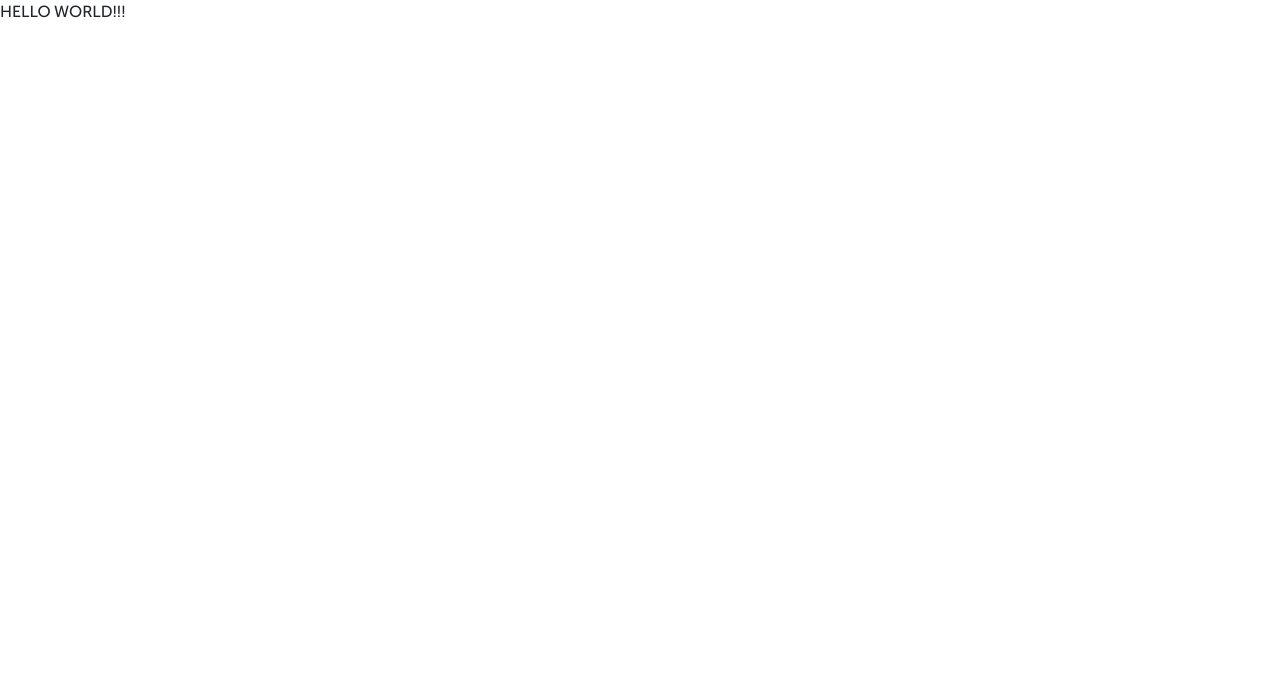
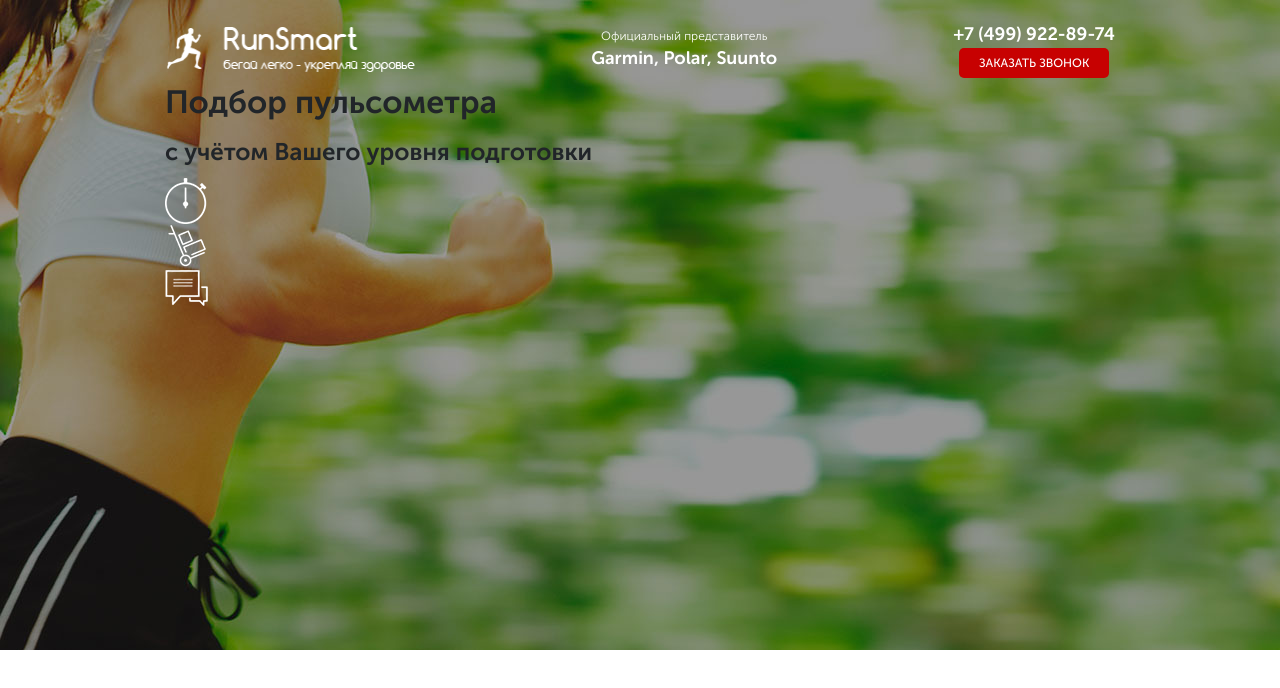
Before and after one commit to Aramex86/BEMproj, a website: page src/index.html in a window 1280 px wide. Drawn offline with nearby package versions, Linux system fonts and the light colour scheme; files that its build step writes are made by us from their sources; a web font is replaced by a local one.

Commit message:
section promo

```diff
--- a/gulpfile.js
+++ b/gulpfile.js
@@ -15,7 +15,7 @@ gulp.task('server', function () {
 });
 
 gulp.task('styles', function () {
-    return gulp.src("src/sass/*.+(scss|sass)")
+    return gulp.src("src/sass/**/*.+(scss|sass)")
         .pipe(sass({
             outputStyle: 'compressed'
         }).on('error', sass.logError))
@@ -32,7 +32,7 @@ gulp.task('styles', function () {
 });
 
 gulp.task('watch', function () {
-    gulp.watch("src/sass/*.+(scss|sass)", gulp.parallel('styles'));
+    gulp.watch("src/sass/**/*.+(scss|sass)", gulp.parallel('styles'));
     gulp.watch("src/*.html").on("change", browserSync.reload);
 });
 
--- a/package.json
+++ b/package.json
@@ -8,7 +8,7 @@
   },
   "repository": {
     "type": "git",
-    "url": "https://github.com/Aramex86/BEMproj.git"
+    "url": "git+https://github.com/Aramex86/BEMproj.git"
   },
   "author": "",
   "license": "ISC",
--- a/src/index.html
+++ b/src/index.html
@@ -8,8 +8,42 @@
     <link rel="stylesheet" href="css/bootstrap-reboot.css">
     <link rel="stylesheet" href="css/fonts.css">
     <link rel="stylesheet" href="css/style.css">
+    <link rel="stylesheet" href="css/style.min.css">
 </head>
 <body>
-    <p>HELLO WORLD!!!</p>
+    <div class="promo">
+        <div class="container">
+            <header class="header">
+                <a href="#" class="header__logo">
+                    <img src="icons/logo.png" alt="logo">
+                </a>
+                <div class="header__official">
+                    Официальный представитель
+                    <span>Garmin, Polar, Suunto</span>
+                </div>
+                <div class="header__contacts">
+                    <a href="tel:7(499)9228974" class="header__phone">+7 (499) 922-89-74</a>
+                    <button class="button">заказать звонок</button>
+                </div>
+            </header>
+            <div class="promo__wrapper">
+                <h1 class="promo__header">Подбор пульсометра</h1>
+                <h2 class="promo__subheader">с учётом Вашего уровня подготовки</h2>
+
+                <div class="promo_icons">
+                    <div class="promo__icon">
+                        <img src="icons/timer.png" alt="timer">
+                    </div>
+                    <div class="promo__icon">
+                        <img src="icons/caringcart.png" alt="caringcart">
+                    </div>
+                    <div class="promo__icon">
+                        <img src="icons/messages-64.png" alt="messages">
+                    </div>
+                </div>
+            </div>
+
+        </div>
+    </div>
 </body>
 </html>
--- a/src/sass/base/_variables.scss
+++ b/src/sass/base/_variables.scss
@@ -0,0 +1,2 @@
+$text-color: #ffffff;
+$main-color: #c70101;
--- /dev/null
+++ b/src/sass/blocks/_buttons.scss
@@ -0,0 +1,13 @@
+.button{
+    display: block;
+    width: 150px;
+    height: 30px;
+    background: $main-color;
+    border: none;
+    margin: 0 auto;
+    border-radius: 5px;
+    font-weight: 400;
+    font-size: 12px;
+    color: $text-color;
+    text-transform: uppercase;
+}
--- /dev/null
+++ b/src/sass/blocks/_header.scss
@@ -0,0 +1,40 @@
+.header{
+    display: flex;
+    justify-content: space-between;
+    align-items: center;
+
+    &__logo{
+        width: 250px;
+        img{
+            width: 100%;
+        }
+    }
+
+    &__official{
+        color: $text-color;
+        font-weight: 300;
+        font-size: 12px;
+        text-align: center;
+        span{
+            display: block;
+            color: $text-color;
+            font-weight: 700;
+            font-size: 18px;
+        }
+    }
+    &__phone{
+        display: block;
+        color: $text-color;
+        font-weight: 700;
+        font-size: 18px;
+        &:hover{
+            color: $text-color;
+            text-decoration: none;
+        }
+    }
+    &__contacts{
+        display: flex;
+        flex-direction: column;
+        align-items: flex-end;
+    }
+}
--- /dev/null
+++ b/src/sass/blocks/_promo.scss
@@ -0,0 +1,5 @@
+.promo{
+    min-height: 650px;
+    padding: 21px 0 93px 0;
+    background: url('../../img/bg/bg1.jpg') center (center/ cover) no-repeat;
+}
--- a/src/sass/style.scss
+++ b/src/sass/style.scss
@@ -0,0 +1,13 @@
+@import 'base/variables';
+@import 'blocks/buttons';
+@import 'blocks/promo';
+@import 'blocks/header';
+
+
+* {
+    font-family: 'Museo Sans', sans-serif;
+}
+.container{
+    max-width: 950px;
+    margin: 0 auto;
+}
```
Also changed, not shown: src/css/style.css (deleted), src/css/style.min.css, 1 other file.
